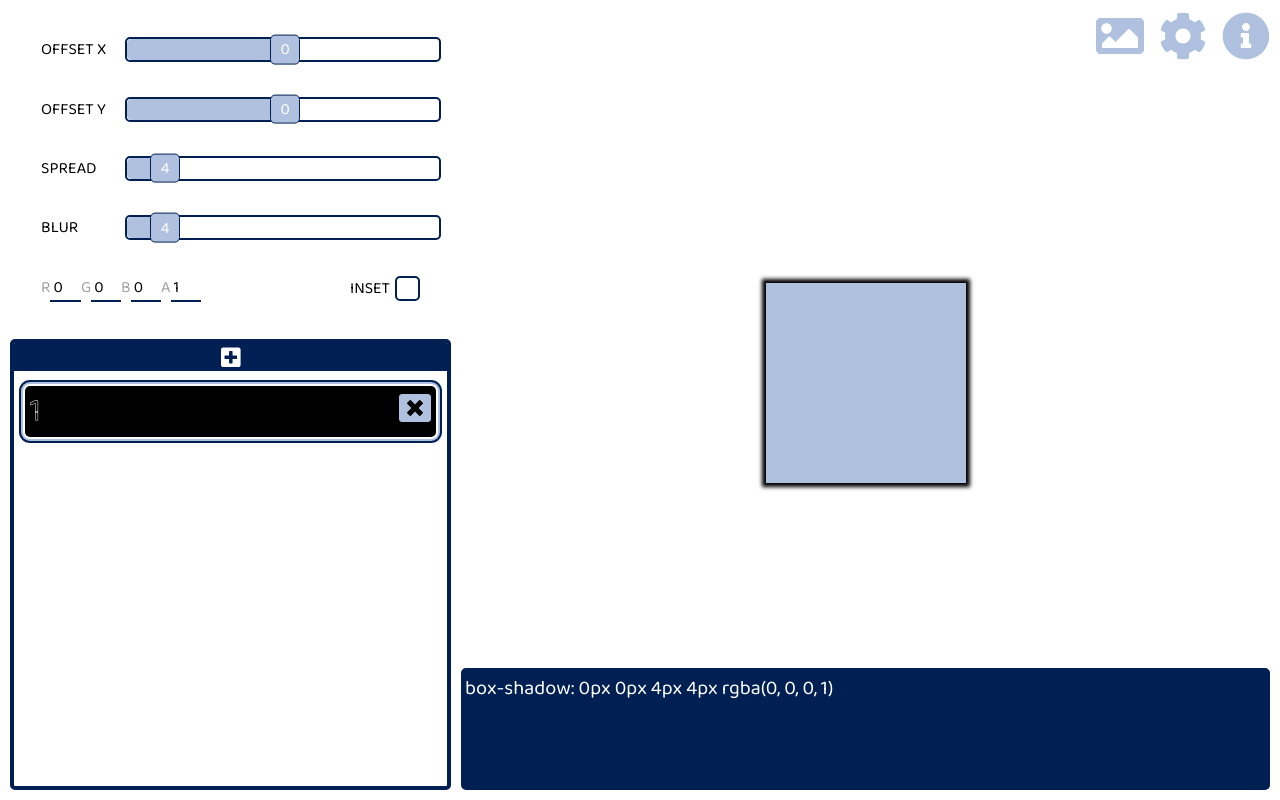
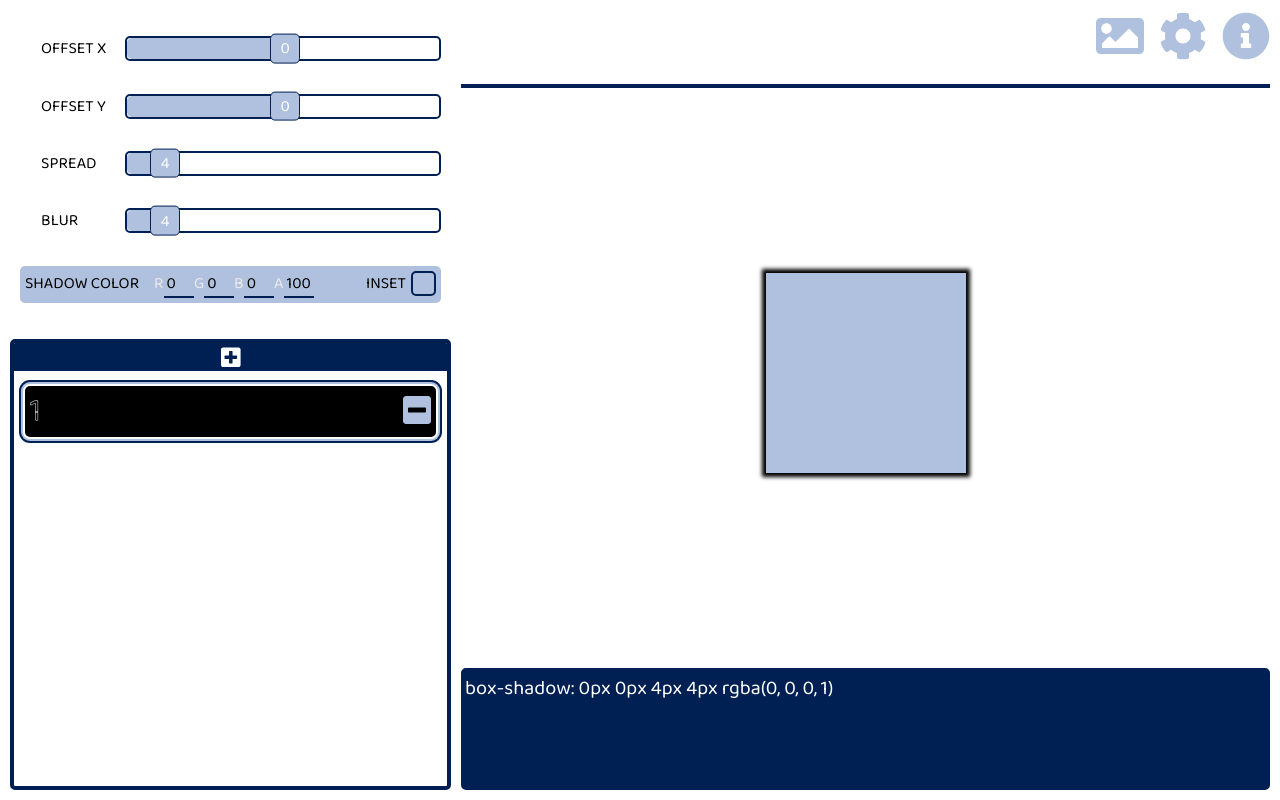
Before and after one commit to Centmsn/BoxShadow-generator, a React (Create React App) app: page / in a window 1280 px wide. Built offline with nearby package versions, Linux system fonts and the light colour scheme.

Commit message:
minior style change, fix color validation

```diff
--- a/src/components/List/ListElement.js
+++ b/src/components/List/ListElement.js
@@ -1,7 +1,7 @@
 import _ from "lodash";
 import { connect } from "react-redux";
 import { FontAwesomeIcon } from "@fortawesome/react-fontawesome";
-import { faWindowClose } from "@fortawesome/free-solid-svg-icons";
+import { faMinusSquare } from "@fortawesome/free-solid-svg-icons";
 import styled from "styled-components";
 import { useRef, useState } from "react";
 
@@ -57,7 +57,7 @@ const ListElement = ({
     >
       {listNum + 1}
       <span>
-        <FontAwesomeIcon icon={faWindowClose} onClick={handleRemoveListItem} />
+        <FontAwesomeIcon icon={faMinusSquare} onClick={handleRemoveListItem} />
       </span>
 
       {error}
@@ -101,10 +101,27 @@ const Wrapper = styled.div`
   }
 
   span {
+    line-height: 2rem;
     color: ${({ theme }) => theme.lightBlue};
+
+    &::after {
+      content: "remove shadow";
+      position: absolute;
+      right: 50%;
+
+      transform: translateX(50%);
+
+      font-size: 1.25rem;
+
+      opacity: 0;
+      transition: 200ms;
+    }
 
     &:hover {
       color: ${({ theme }) => theme.darkBlue};
+      &::after {
+        opacity: 1;
+      }
     }
   }
 `;
--- a/src/components/Options/Checkbox.js
+++ b/src/components/Options/Checkbox.js
@@ -23,9 +23,7 @@ const Checkbox = ({ text, list, setInset, activeId }) => {
     setInset(activeId, !isChecked);
   };
 
-  const status = isChecked && (
-    <FontAwesomeIcon icon={faCheck} style={{ color: "white" }} />
-  );
+  const status = isChecked && <FontAwesomeIcon icon={faCheck} />;
 
   return (
     <Wrapper>
@@ -38,7 +36,7 @@ const Checkbox = ({ text, list, setInset, activeId }) => {
 };
 
 const Wrapper = styled.div`
-  flex-basis: 30%;
+  flex-basis: 20%;
 
   display: flex;
   justify-content: right;
@@ -59,12 +57,13 @@ const Box = styled.div`
 
   background-color: ${(props) =>
     props.isChecked ? props.theme.lightBlue : "none"};
+  color: ${({ theme }) => theme.darkBlue};
 
   padding: 3px;
   cursor: pointer;
 
   &:hover {
-    background-color: ${({ theme }) => theme.lightBlue};
+    background-color: white;
   }
 `;
 
--- a/src/components/Options/Options.js
+++ b/src/components/Options/Options.js
@@ -46,8 +46,10 @@ const Options = () => {
         min={0}
         max={50}
       />
-      <RGBColor />
-      <Checkbox text="Inset" />
+      <SubContainer>
+        <RGBColor />
+        <Checkbox text="Inset" />
+      </SubContainer>
     </Wrapper>
   );
 };
@@ -65,6 +67,17 @@ const Wrapper = styled.div`
   padding: 10px;
 `;
 
+const SubContainer = styled.div`
+  flex-basis: 100%;
+
+  display: flex;
+
+  border-radius: 5px;
+  background-color: ${({ theme }) => theme.lightBlue};
+
+  padding: 5px;
+`;
+
 const mapStateToProps = (state) => {
   return {};
 };
--- a/src/components/Options/RGBColor.js
+++ b/src/components/Options/RGBColor.js
@@ -1,6 +1,5 @@
 import { connect } from "react-redux";
 import styled from "styled-components";
-import { useEffect } from "react";
 
 import { setShadowColor } from "../../actions";
 
@@ -11,23 +10,35 @@ const RGBColor = ({ list, activeId, setShadowColor }) => {
     // 3 - B
     // 4 - A
     const { r, g, b, a } = list[activeId].color;
+    const limit = id === 4 ? 100 : 255;
+    let val = e.target.value;
     let color;
+
+    if (!val) {
+      val = 0;
+    } else if (val > limit) {
+      val = limit;
+    } else if (val.match(/^0{2,}/)) {
+      val = val.slice(0, 1);
+    } else if (val.match(/^0\d/)) {
+      val = val.slice(1);
+    }
 
     switch (id) {
       case 1:
-        color = { r: e.target.value, g, b, a };
+        color = { r: val, g, b, a };
         break;
 
       case 2:
-        color = { r, g: e.target.value, b, a };
+        color = { r, g: val, b, a };
         break;
 
       case 3:
-        color = { r, g, b: e.target.value, a };
+        color = { r, g, b: val, a };
         break;
 
       case 4:
-        color = { r, g, b, a: e.target.value };
+        color = { r, g, b, a: val / 100 };
         break;
     }
 
@@ -36,6 +47,7 @@ const RGBColor = ({ list, activeId, setShadowColor }) => {
 
   return (
     <Wrapper>
+      <p>SHADOW COLOR</p>
       <label>
         R
         <ColorInput
@@ -44,7 +56,6 @@ const RGBColor = ({ list, activeId, setShadowColor }) => {
           onChange={(e) => handleShadowColorChange(e, 1)}
         />
       </label>
-
       <label>
         G
         <ColorInput
@@ -53,7 +64,6 @@ const RGBColor = ({ list, activeId, setShadowColor }) => {
           onChange={(e) => handleShadowColorChange(e, 2)}
         />
       </label>
-
       <label>
         B
         <ColorInput
@@ -62,12 +72,11 @@ const RGBColor = ({ list, activeId, setShadowColor }) => {
           onChange={(e) => handleShadowColorChange(e, 3)}
         />
       </label>
-
       <label>
         A
         <ColorInput
           type="number"
-          value={list[activeId].color.a}
+          value={Math.floor(list[activeId].color.a * 100)}
           onChange={(e) => handleShadowColorChange(e, 4)}
         />
       </label>
@@ -76,7 +85,7 @@ const RGBColor = ({ list, activeId, setShadowColor }) => {
 };
 
 const Wrapper = styled.div`
-  flex-basis: 60%;
+  flex-basis: 80%;
 
   display: flex;
 
@@ -85,7 +94,11 @@ const Wrapper = styled.div`
     min-width: 40px;
     display: flex;
 
-    color: ${({ theme }) => theme.lightGray};
+    color: rgb(235, 235, 235);
+  }
+
+  p {
+    margin-right: 15px;
   }
 `;
 
@@ -97,6 +110,8 @@ const ColorInput = styled.input`
   border-bottom: 2px solid ${({ theme }) => theme.darkBlue};
   border-right: none;
   outline: none;
+
+  background: none;
 
   font-family: ${({ theme }) => theme.font};
   font-size: 1rem;
--- a/src/components/Preview/Preview.js
+++ b/src/components/Preview/Preview.js
@@ -68,10 +68,14 @@ const Wrapper = styled.div`
 const OptionBar = styled.div`
   flex-basis: 100%;
   justify-content: flex-end;
-  height: 15%;
+  height: 12%;
+  min-height: 70px;
+  max-height: 100px;
 
+  display: flex;
+
+  border-bottom: ${({ theme }) => theme.border};
   font-size: 3rem;
-  display: flex;
 `;
 
 const mapStateToProps = (state) => {
--- a/src/components/Preview/PreviewSettings.js
+++ b/src/components/Preview/PreviewSettings.js
@@ -39,7 +39,7 @@ const PreviewSettings = ({
         }, 3500);
       }
     } else if (val.match(/^0{2,}/)) {
-      val = 0;
+      val = val.slice(0, 1);
     } else if (val.match(/^0\d/)) {
       val = val.slice(1);
     }
@@ -118,7 +118,7 @@ const PreviewSettings = ({
             <ColorInput
               value={example.r}
               onChange={(e) => handleBoxColorChange(e, 1, "box")}
-              maxLength={3}
+              type="number"
               error={
                 colorError.type === "box" && colorError.index === 1
                   ? true
@@ -132,7 +132,7 @@ const PreviewSettings = ({
             <ColorInput
               value={example.g}
               onChange={(e) => handleBoxColorChange(e, 2, "box")}
-              maxLength={3}
+              type="number"
               error={
                 colorError.type === "box" && colorError.index === 2
                   ? true
@@ -146,7 +146,7 @@ const PreviewSettings = ({
             <ColorInput
               value={example.b}
               onChange={(e) => handleBoxColorChange(e, 3, "box")}
-              maxLength={3}
+              type="number"
               error={
                 colorError.type === "box" && colorError.index === 3
                   ? true
@@ -165,7 +165,7 @@ const PreviewSettings = ({
             <ColorInput
               value={bg.r}
               onChange={(e) => handleBoxColorChange(e, 1, "bg")}
-              maxLength={3}
+              type="number"
               error={
                 colorError.type === "bg" && colorError.index === 1
                   ? true
@@ -179,7 +179,7 @@ const PreviewSettings = ({
             <ColorInput
               value={bg.g}
               onChange={(e) => handleBoxColorChange(e, 2, "bg")}
-              maxLength={3}
+              type="number"
               error={
                 colorError.type === "bg" && colorError.index === 2
                   ? true
@@ -193,7 +193,7 @@ const PreviewSettings = ({
             <ColorInput
               value={bg.b}
               onChange={(e) => handleBoxColorChange(e, 3, "bg")}
-              maxLength={3}
+              type="number"
               error={
                 colorError.type === "bg" && colorError.index === 3
                   ? true
@@ -246,6 +246,12 @@ const ColorInput = styled.input`
   font-family: ${({ theme }) => theme.font};
   font-size: 1.1rem;
   color: white;
+
+  &::-webkit-outer-spin-button,
+  &::-webkit-inner-spin-button {
+    -webkit-appearance: none;
+    margin: 0;
+  }
 `;
 
 const Section = styled.section`
```
Also changed, not shown: 1 other file (tests, documents, lock files or other folders).
